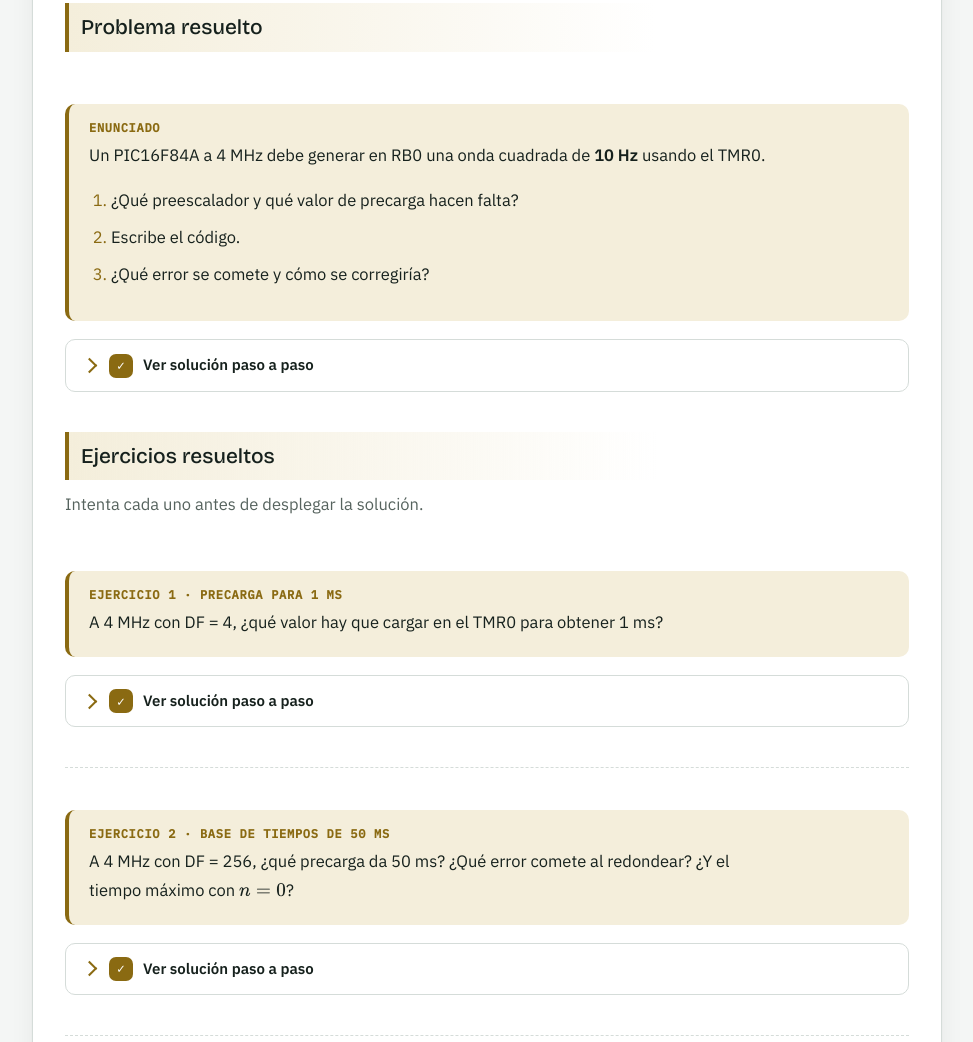
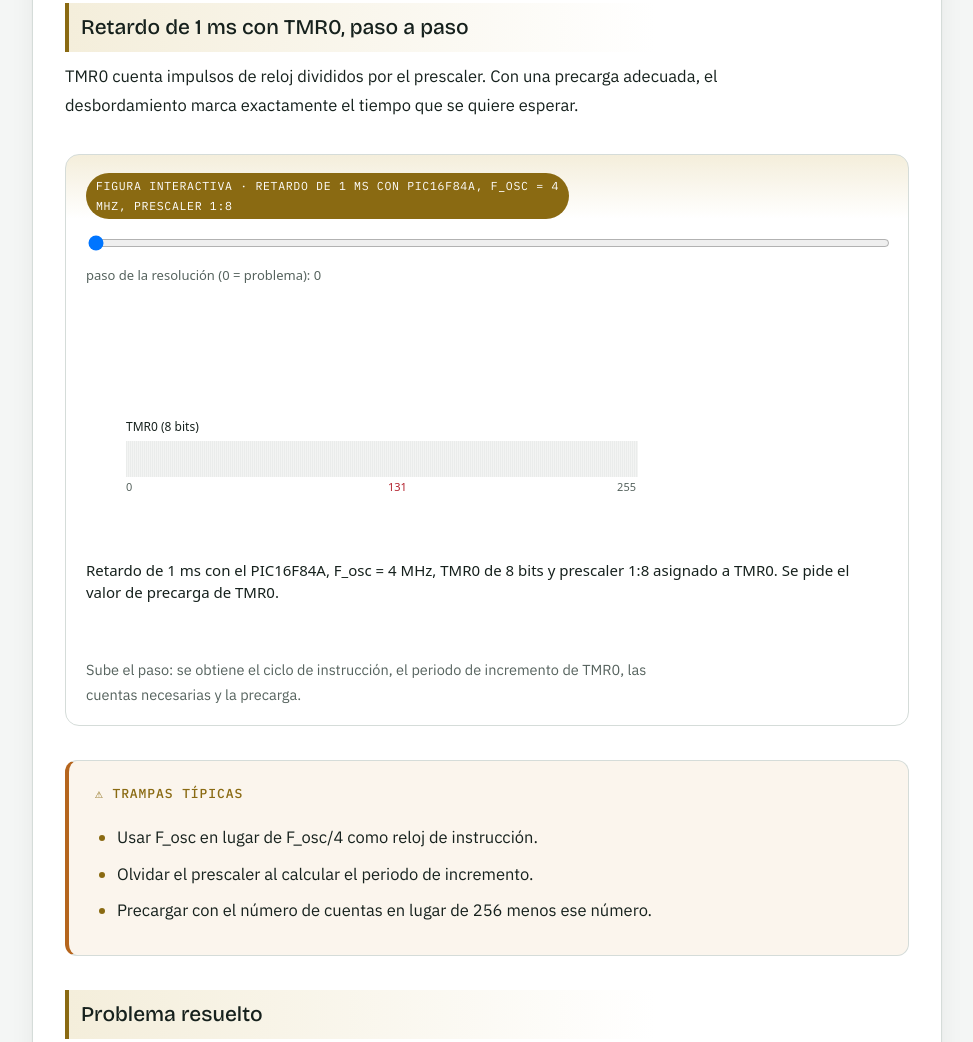
Before and after one commit to helionacon-ui/Sistemas-basados-en-microprocesador, a plain HTML site: page tema-05.html in a window 1280 px wide. Shown: the part 5301-6343 px from the top of the page, without its empty margins (288-1261 px from the left). Drawn offline with nearby package versions, Linux system fonts and the light colour scheme.

Commit message:
Tema 5: retardo de 1 ms con TMR0 paso a paso (figura interactiva)
Co-Authored-By: Claude Haiku 5.5 <noreply@anthropic.com>
Claude-Session: https://claude.ai/code/session_013s7DMYBpC24BhHBw2Uz9jU

```diff
--- a/tema-05.html
+++ b/tema-05.html
@@ -90,6 +90,53 @@ Espera  btfss   INTCON,T0IF     ; ¿se ha desbordado?
 <li>Pedir un tiempo mayor que el máximo alcanzable y obtener un \(n\) negativo. Entonces hay que contar varios desbordamientos.</li>
 <li>Olvidar que escribir en TMR0 <b>borra el preescalador</b> y hace perder dos ciclos.</li>
 </ul></div>
+<h3 id="t5-retardo-paso">Retardo de 1 ms con TMR0, paso a paso</h3>
+<p>TMR0 cuenta impulsos de reloj divididos por el prescaler. Con una precarga adecuada, el desbordamiento marca exactamente el tiempo que se quiere esperar.</p>
+<figure class="fig"><p class="ft">Figura interactiva · retardo de 1 ms con PIC16F84A, F_osc = 4 MHz, prescaler 1:8</p>
+<div id="tmr-paso" style="font-family:system-ui,sans-serif"><input id="tmr-paso-s" type="range" min="0" max="6" step="1" value="0" style="width:100%"><div id="tmr-paso-l" style="font-size:13px;color:#56635e;margin:4px 0">paso de la resolución (0 = problema): 0</div><canvas id="tmr-paso-c" width="640" height="260" style="width:100%;max-width:640px;height:auto;display:block"></canvas><div id="tmr-paso-t" style="font-size:15px;line-height:1.5;margin-top:8px;min-height:90px"></div></div>
+<figcaption>Sube el paso: se obtiene el ciclo de instrucción, el periodo de incremento de TMR0, las cuentas necesarias y la precarga.</figcaption></figure>
+<div class="box trap"><h4>Trampas típicas</h4><ul><li>Usar F_osc en lugar de F_osc/4 como reloj de instrucción.</li><li>Olvidar el prescaler al calcular el periodo de incremento.</li><li>Precargar con el número de cuentas en lugar de 256 menos ese número.</li></ul></div>
+<script>
+(function(){
+  var T=[
+   'Retardo de 1 ms con el PIC16F84A, F_osc = 4 MHz, TMR0 de 8 bits y prescaler 1:8 asignado a TMR0. Se pide el valor de precarga de TMR0.',
+   'Ciclo de instrucción: T_cy = 4 / F_osc = 4 / 4 MHz = 1 µs. Cada instrucción tarda un ciclo de 1 µs.',
+   'TMR0 incrementa cada T_cy · P = 1 µs · 8 = 8 µs, porque el prescaler divide la frecuencia de incremento entre 8.',
+   'Cuentas necesarias: 1 ms / 8 µs = 125 incrementos. TMR0 debe pasar por 125 valores antes de desbordar.',
+   'Precarga: TMR0 empieza en 256 − 125 = 131 (0x83). Tras 125 incrementos llega a 256 y se activa T0IF (desbordamiento).',
+   'Uso: se escribe TMR0 = 131, se espera a que T0IF = 1 y se pone T0IF = 0. Escribir TMR0 consume ciclos, así que en un programa real se ajusta la precarga con ese retraso.',
+   'Comprobación: 125 · 8 µs = 1000 µs = 1 ms ✓. Ese es el retardo buscado.'
+  ];
+  var cv=document.getElementById('tmr-paso-c'), g=cv.getContext('2d'), sl=document.getElementById('tmr-paso-s'),
+      lb=document.getElementById('tmr-paso-l'), tx=document.getElementById('tmr-paso-t');
+  function txt(s,x,y,col,sz,al){g.fillStyle=col;g.font=(sz||12)+'px system-ui,sans-serif';g.textAlign=al||'left';g.fillText(s,x,y);}
+  function box(x,y,w,h,label,col,fill){g.fillStyle=fill;g.strokeStyle=col;g.lineWidth=1.5;g.fillRect(x,y,w,h);g.strokeRect(x,y,w,h);txt(label,x+w/2,y+h/2+4,col,12,'center');}
+  function arr(x1,x2,y,col){g.strokeStyle=col;g.lineWidth=1.8;g.beginPath();g.moveTo(x1,y);g.lineTo(x2,y);g.stroke(); g.fillStyle=col;g.beginPath();g.moveTo(x2,y);g.lineTo(x2-7,y-4);g.lineTo(x2-7,y+4);g.fill();}
+  function draw(p){
+    g.clearRect(0,0,cv.width,cv.height);
+    // cadena de reloj
+    if(p>=1){ box(20,40,120,40,'F_osc 4 MHz','#3a63c4','rgba(58,99,196,0.10)');
+      arr(140,170,60,'#56635e'); box(170,40,120,40,'÷4 → T_cy = 1 µs','#3a63c4','rgba(58,99,196,0.10)'); }
+    if(p>=2){ arr(290,320,60,'#56635e'); box(320,40,120,40,'prescaler ÷8','#b8730c','rgba(184,115,12,0.10)');
+      arr(440,470,60,'#56635e'); box(470,40,150,40,'TMR0: +1 cada 8 µs','#b4232f','rgba(180,35,47,0.10)'); }
+    // registro TMR0: 256 celdas, de 131 a 255 se cuentan
+    var X0=40, CW=2.0, Y=150, H=36;
+    txt('TMR0 (8 bits)',X0,Y-10,'#16211d',12,'left');
+    for(var v=0; v<256; v++){ var x=X0+v*CW;
+      var counted = (p>=3 && v>=131);
+      g.fillStyle = counted ? 'rgba(180,35,47,0.45)' : 'rgba(138,149,143,0.18)';
+      g.fillRect(x,Y,CW-0.4,H); }
+    txt('0',X0,Y+H+14,'#56635e',11,'left'); txt('131',X0+131*CW,Y+H+14,'#b4232f',11,'left'); txt('255',X0+255*CW,Y+H+14,'#56635e',11,'right');
+    if(p>=4){ txt('precarga = 131 (0x83)',X0+131*CW,Y-22,'#b4232f',12,'left'); txt('125 incrementos',X0+193*CW,Y+H+30,'#b4232f',12,'center'); }
+    if(p>=4){ g.strokeStyle='#16211d';g.lineWidth=2;g.beginPath();g.moveTo(X0+256*CW+2,Y-6);g.lineTo(X0+256*CW+2,Y+H+6);g.stroke();
+      txt('T0IF',X0+256*CW-4,Y-12,'#16211d',11,'center'); }
+    lb.textContent='paso de la resolución (0 = problema): '+p;
+    tx.innerHTML='<div>'+T[p]+'</div>';
+  }
+  sl.addEventListener('input',function(){draw(+sl.value);});
+  draw(0);
+})();
+</script>
 <h3 id="t5-problema">Problema resuelto</h3>
 <div class="prob"><div class="enun"><p class="et">Enunciado</p><p>Un PIC16F84A a 4 MHz debe generar en RB0 una onda cuadrada de <b>10 Hz</b> usando el TMR0.</p>
 <ol><li>¿Qué preescalador y qué valor de precarga hacen falta?</li>
```
